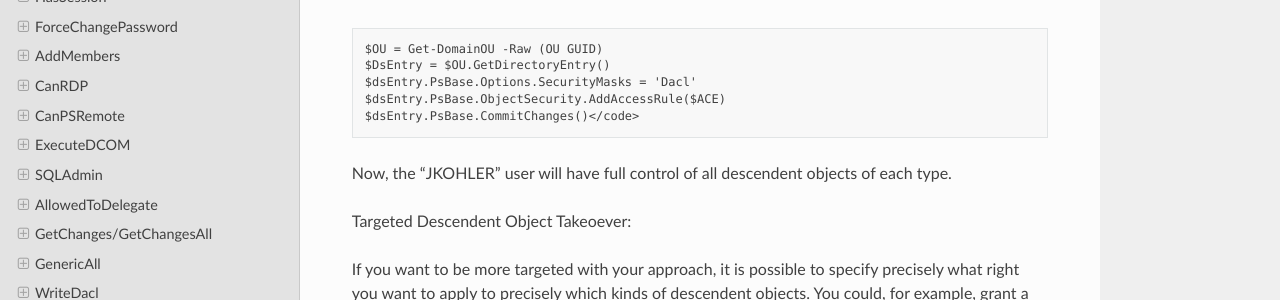
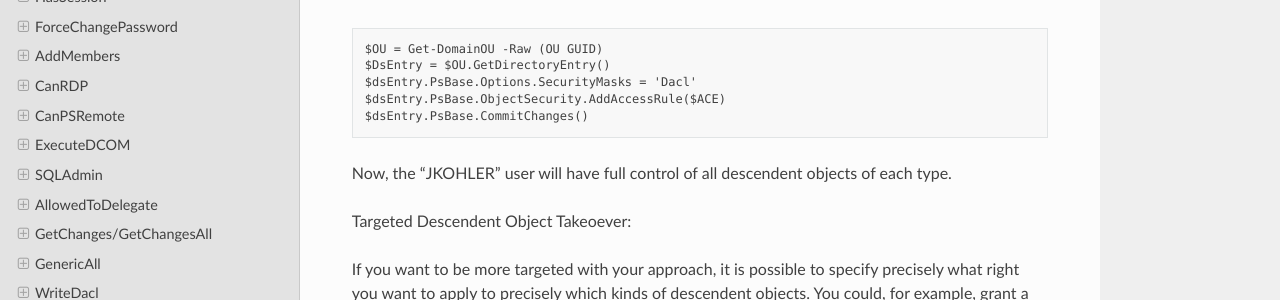
Before and after one commit to BloodHoundAD/BloodHound, a Sphinx documentation site: the page built from docs/data-analysis/edges.rst, in a window 1280 px wide and 900 px high, scrolled down 26310 px. Shown: the part 218-518 px from the top of the window. Built offline with Sphinx 7.4.7 and the Read the Docs theme 2.0.0, drawn with Linux system fonts in a browser that asks for light colours; pages that are not in the unit, such as notebooks, are missing from menus; some of the changed text lies outside the part shown.

Commit message:
get rid of extraneous html

```diff
--- a/docs/data-analysis/edges.rst
+++ b/docs/data-analysis/edges.rst
@@ -300,7 +300,7 @@ Then create a secure string object for the password you want to set on the targe
 
 ::
 
-  $UserPassword = ConvertTo-SecureString 'Password123!' -AsPlainText -Force</code>
+  $UserPassword = ConvertTo-SecureString 'Password123!' -AsPlainText -Force
 
 Finally, use Set-DomainUserPassword, optionally specifying $Cred if you are not already
 running within a process as the user with the password reset privilege
@@ -388,7 +388,7 @@ PowerView help documentation):
 ::
 
   $SecPassword = ConvertTo-SecureString 'Password123!' -AsPlainText -Force
-  $Cred = New-Object System.Management.Automation.PSCredential('TESTLAB\\dfm.a', $SecPassword)</code>
+  $Cred = New-Object System.Management.Automation.PSCredential('TESTLAB\\dfm.a', $SecPassword)
 
 Then, use Add-DomainGroupMember, optionally specifying $Cred if you are not already running
 within a process owned by the user with the AddMembers privilege
@@ -1012,7 +1012,7 @@ first create a PSCredential object (these examples comes from the PowerView help
 ::
 
   $SecPassword = ConvertTo-SecureString 'Password123!' -AsPlainText -Force
-  $Cred = New-Object System.Management.Automation.PSCredential('TESTLAB\\dfm.a', $SecPassword)</code>
+  $Cred = New-Object System.Management.Automation.PSCredential('TESTLAB\\dfm.a', $SecPassword)
 
 Then, use Set-DomainObject, optionally specifying $Cred if you are not already running a process as
 the user with full control over the target user.
@@ -1157,7 +1157,7 @@ Finally, we will apply this ACE to our target OU:
   $DsEntry = $OU.GetDirectoryEntry()
   $dsEntry.PsBase.Options.SecurityMasks = 'Dacl'
   $dsEntry.PsBase.ObjectSecurity.AddAccessRule($ACE)
-  $dsEntry.PsBase.CommitChanges()</code>
+  $dsEntry.PsBase.CommitChanges()
 
 Now, the "JKOHLER" user will have full control of all descendent objects of each type.
 
@@ -1511,7 +1511,7 @@ Finally, we will apply this ACE to our target OU:
   $DsEntry = $OU.GetDirectoryEntry()
   $dsEntry.PsBase.Options.SecurityMasks = 'Dacl'
   $dsEntry.PsBase.ObjectSecurity.AddAccessRule($ACE)
-  $dsEntry.PsBase.CommitChanges()</code>
+  $dsEntry.PsBase.CommitChanges()
 
 Now, the "JKOHLER" user will have full control of all descendent objects of each type.
 
```
